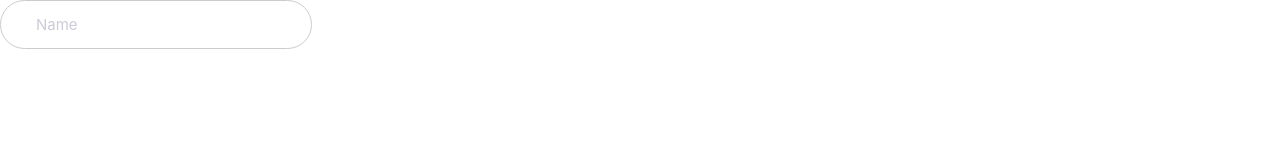
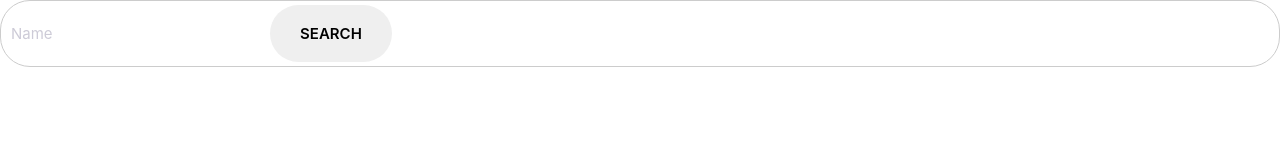
Before and after one commit to anupnsingh/HTML-CSS-Project, a plain HTML site: page index.html in a window 1280 px wide. Drawn offline with Linux system fonts and the light colour scheme.

Commit message:
input_group

```diff
--- a/css/styles.css
+++ b/css/styles.css
@@ -4,6 +4,7 @@
   --color-accent: #ff3400;
   --color-headings: #1b0760;
   --color-body: #918ca4;
+  --color-border: #ccc;
 }
 
 *,
@@ -215,6 +216,21 @@ a {
   color: #cdcbd7;
 }
 
+.input-group {
+  border: 1px solid var(--color-border);
+  border-radius: 30px;
+}
+
+.input-group .input {
+  border: 0;
+  flex-grow: 1;
+  padding: 1.5rem 1rem;
+}
+
+.input-group .btn {
+  margin: 4px;
+}
+
 @media screen and (min-width: 1024px) {
   .input {
     font-size: 1.5rem;
--- a/index.html
+++ b/index.html
@@ -11,8 +11,11 @@
 </head>
 
 <body>
+    <div class="input-group">
+        <input type="text" class="input" placeholder="Name" />
+        <button class="btn btn--accent">Search</button>
+    </div>
 
-    <input type="text" class="input" placeholder="Name" />
 
 </body>
 
```
Also changed, not shown: components/input.html (added, +1 -0 lines).
